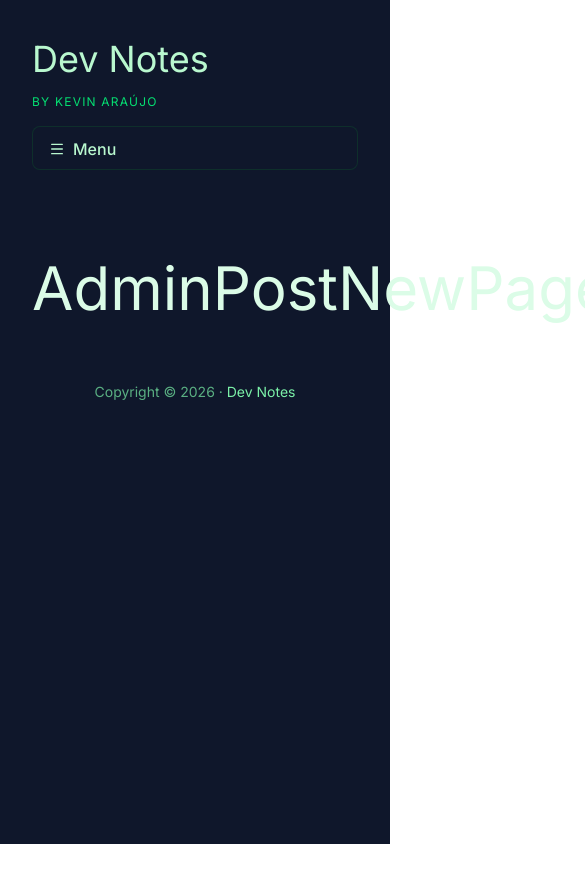
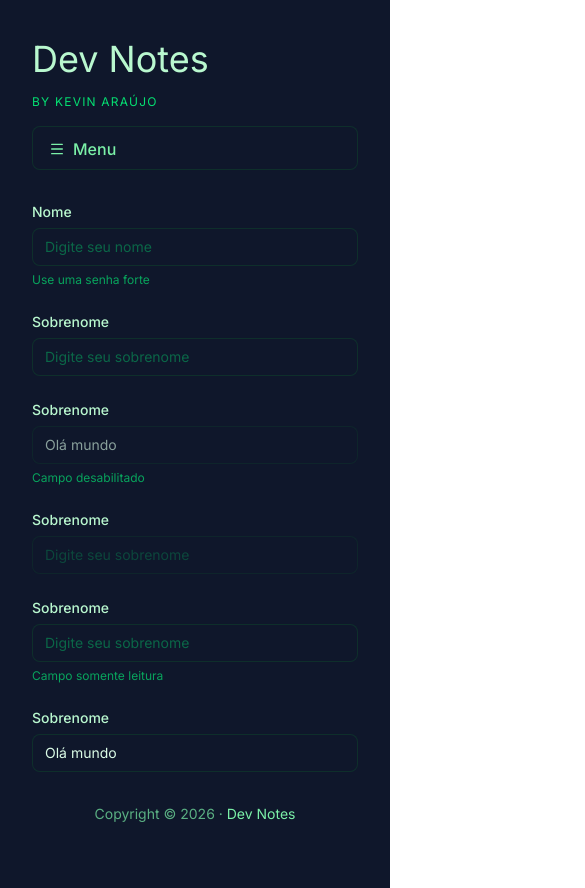
Before and after one commit to araujokevin/dev-notes, a Next.js app: page /admin/post/new in a window 390 px wide. Shown: the top 888 px of the page, 585 px wide, since content can reach past the window. Before the commit the page ends 844 px from the top, so only its background shows below. Built offline with nearby package versions, Linux system fonts and the light colour scheme.

Commit message:
feat(form): create InputText component for forms

```diff
--- a/src/app/admin/post/new/page.tsx
+++ b/src/app/admin/post/new/page.tsx
@@ -1,5 +1,46 @@
+import { InputText } from "@/components/InputText";
+
 export const dynamic = "force-dynamic";
 
 export default async function AdminPostNewPage() {
-  return <div className="py-16 text-6xl">AdminPostNewPage</div>;
+  return (
+    <div className="my-8 flex flex-col gap-6">
+      <InputText
+        label="Nome"
+        placeholder="Digite seu nome"
+        type="password"
+        helperText="Use uma senha forte"
+      />
+
+      <InputText label="Sobrenome" placeholder="Digite seu sobrenome" />
+
+      <InputText
+        label="Sobrenome"
+        placeholder="Digite seu sobrenome"
+        defaultValue="Olá mundo"
+        disabled
+        helperText="Campo desabilitado"
+      />
+
+      <InputText
+        label="Sobrenome"
+        placeholder="Digite seu sobrenome"
+        disabled
+      />
+
+      <InputText
+        label="Sobrenome"
+        placeholder="Digite seu sobrenome"
+        readOnly
+        helperText="Campo somente leitura"
+      />
+
+      <InputText
+        label="Sobrenome"
+        placeholder="Digite seu sobrenome"
+        defaultValue="Olá mundo"
+        readOnly
+      />
+    </div>
+  );
 }
--- a/src/components/Button/index.tsx
+++ b/src/components/Button/index.tsx
@@ -1,9 +1,8 @@
 import clsx from "clsx";
-import { ButtonHTMLAttributes } from "react";
 
 type ButtonVariant = "default" | "danger";
 
-type ButtonProps = ButtonHTMLAttributes<HTMLButtonElement> & {
+type ButtonProps = React.ComponentProps<"button"> & {
   variant?: ButtonVariant;
 };
 
--- /dev/null
+++ b/src/components/InputText/index.tsx
@@ -0,0 +1,67 @@
+import clsx from "clsx";
+import { useId } from "react";
+
+type InputTextProps = {
+  label?: string;
+  helperText?: string;
+  error?: string;
+} & React.ComponentProps<"input">;
+
+export function InputText({
+  label,
+  helperText,
+  error,
+  className,
+  disabled,
+  ...props
+}: InputTextProps) {
+  const id = useId();
+  const hasError = Boolean(error);
+
+  return (
+    <div className="flex flex-col gap-1.5">
+      {label && (
+        <label
+          htmlFor={id}
+          className={clsx(
+            "text-sm font-medium",
+            hasError ? "text-red-400" : "text-green-200",
+          )}
+        >
+          {label}
+        </label>
+      )}
+
+      <input
+        id={id}
+        disabled={disabled}
+        aria-invalid={hasError}
+        {...props}
+        className={clsx(
+          "w-full rounded-lg px-3 py-2 text-sm",
+          "bg-slate-900 text-green-100",
+          "border border-green-900/40",
+          "placeholder:text-green-400/40",
+          "transition-colors",
+          "focus:outline-none focus:ring-2 focus:ring-green-500/40",
+          "focus:border-green-500/60",
+          "disabled:cursor-not-allowed disabled:opacity-60",
+          hasError &&
+            "border-red-500/40 focus:border-red-500/60 focus:ring-red-500/30",
+          className,
+        )}
+      />
+
+      {(helperText || error) && (
+        <span
+          className={clsx(
+            "text-xs",
+            error ? "text-red-400" : "text-green-400/70",
+          )}
+        >
+          {error ?? helperText}
+        </span>
+      )}
+    </div>
+  );
+}
--- a/src/components/admin/MenuAdmin/index.tsx
+++ b/src/components/admin/MenuAdmin/index.tsx
@@ -1,5 +1,6 @@
 "use client";
 
+import { Button } from "@/components/Button";
 import clsx from "clsx";
 import {
   CircleXIcon,
@@ -39,16 +40,34 @@ export function MenuAdmin() {
 
   const toggleButtonClasses = clsx(
     itemBaseClasses,
-    "sm:hidden",
-    "font-medium",
-    "cursor-pointer",
+    "sm:hidden font-medium border-0",
   );
+
+  const menuItems = [
+    {
+      label: "Home",
+      href: "/",
+      icon: HouseIcon,
+      external: true,
+    },
+    {
+      label: "Posts",
+      href: "/admin/post",
+      icon: FileTextIcon,
+    },
+    {
+      label: "Criar post",
+      href: "/admin/post/new",
+      icon: PlusIcon,
+    },
+  ];
 
   return (
     <nav className={navClasses}>
       {/* Toggle mobile */}
-      <button
+      <Button
         type="button"
+        variant="default"
         onClick={() => setIsOpen((prev) => !prev)}
         className={toggleButtonClasses}
       >
@@ -63,31 +82,37 @@ export function MenuAdmin() {
             Menu
           </>
         )}
-      </button>
+      </Button>
 
       {/* Links */}
-      <a href="/" target="_blank" className={itemBaseClasses} rel="noreferrer">
-        <HouseIcon className="w-4 h-4" />
-        Home
+      {menuItems.map(({ label, href, icon: Icon, external }) => {
+        if (external) {
+          return (
+            <a
+              key={label}
+              href={href}
+              target="_blank"
+              rel="noreferrer"
+              className={itemBaseClasses}
+            >
+              <Icon className="w-4 h-4" />
+              {label}
             </a>
+          );
+        }
 
+        return (
           <Link
-        href="/admin/post"
+            key={label}
+            href={href}
             className={itemBaseClasses}
             onClick={handleNavigate}
           >
-        <FileTextIcon className="w-4 h-4" />
-        Posts
+            <Icon className="w-4 h-4" />
+            {label}
           </Link>
-
-      <Link
-        href="/admin/post/new"
-        className={itemBaseClasses}
-        onClick={handleNavigate}
-      >
-        <PlusIcon className="w-4 h-4" />
-        Criar post
-      </Link>
+        );
+      })}
     </nav>
   );
 }
```
Lines whose indentation alone changed are shown as unchanged.
